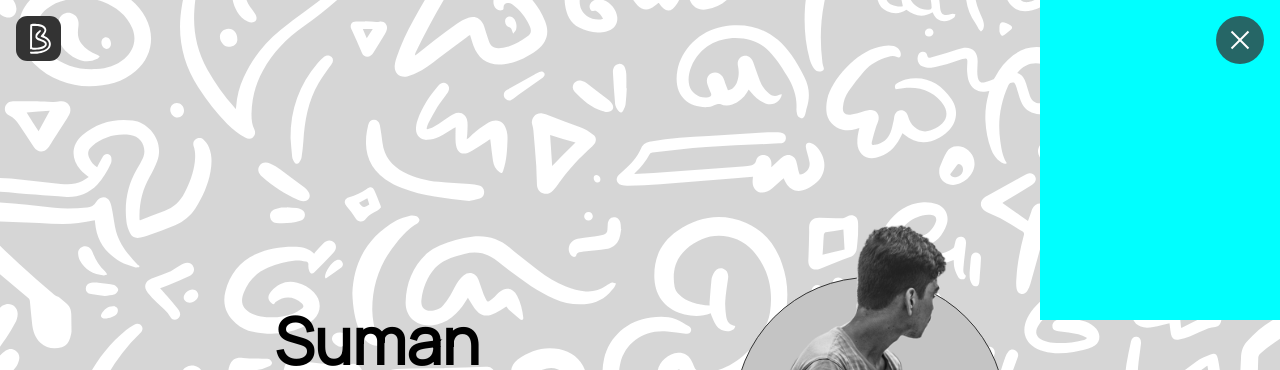
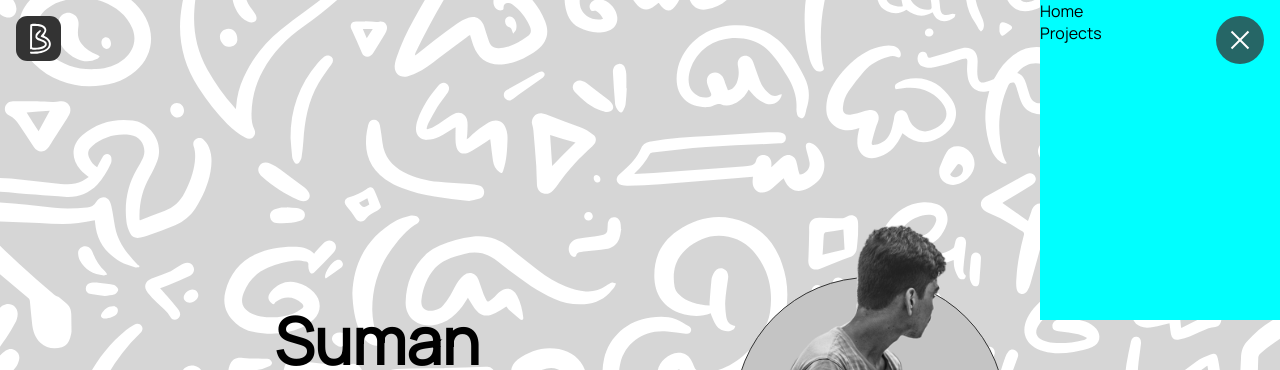
Before and after one commit to sumanbiswas7/portfolio-new, a Next.js app: page / in a window 1280 px wide. Both pictures are taken after a click on the element 1240 px from the left and 40 px from the top of the page. Shown: the top 370 px of the page. Built offline with nearby package versions, Linux system fonts and the light colour scheme.

Commit message:
feat: hashlinks

```diff
--- a/components/NavButton/NavButton.tsx
+++ b/components/NavButton/NavButton.tsx
@@ -1,5 +1,6 @@
 import styles from "./NavButton.module.scss";
 import { useState } from "react";
+import Link from "next/link";
 
 export function NavButton() {
   const [modal, setModal] = useState(false);
@@ -21,7 +22,16 @@ export function NavButton() {
           className={styles.bottom_line}
         ></span>
       </div>
-      {modal && <div className={styles.modal}></div>}
+      {modal && (
+        <div className={styles.modal}>
+          <Link href={"#home"}>
+            <p>Home</p>
+          </Link>
+          <Link href={"#projects"}>
+            <p>Projects</p>
+          </Link>
+        </div>
+      )}
     </>
   );
 }
--- a/components/Project/Footer.tsx
+++ b/components/Project/Footer.tsx
@@ -2,6 +2,7 @@ import styles from "./Footer.module.scss";
 import { FiChevronsDown } from "react-icons/fi";
 import { useRef } from "react";
 import useObserver from "../../hooks/useObserver";
+import Link from "next/link";
 
 interface Props {
   id: number;
@@ -42,8 +43,10 @@ export function Footer({ id, next }: Props) {
 
 function NextArrow() {
   return (
-    <svg className={styles.arrow} viewBox="0 0 65 39">
-      <path d="M36.8833 37.1532L63.1664 10.6812C63.7474 10.1008 64.2086 9.41024 64.5233 8.64942C64.838 7.88861 65 7.07256 65 6.24835C65 5.42415 64.838 4.6081 64.5233 3.84728C64.2086 3.08647 63.7474 2.39594 63.1664 1.81554C62.005 0.652695 60.4338 0 58.7962 0C57.1586 0 55.5874 0.652695 54.426 1.81554L32.4821 23.9172L10.5382 1.81554C9.37672 0.652695 7.8056 0 6.16795 0C4.53031 0 2.9592 0.652695 1.79776 1.81554C1.22325 2.39892 0.768715 3.09079 0.460236 3.85147C0.151749 4.61215 -0.00460815 5.42668 0.000106812 6.24835C-0.00460815 7.07003 0.151749 7.88456 0.460236 8.64524C0.768715 9.40592 1.22325 10.0978 1.79776 10.6812L28.0809 37.1532C28.6572 37.7384 29.3428 38.2029 30.0981 38.5198C30.8535 38.8368 31.6638 39 32.4821 39C33.3004 39 34.1106 38.8368 34.866 38.5198C35.6214 38.2029 36.307 37.7384 36.8833 37.1532Z" />
-    </svg>
+    <Link href={"#project-nutshell"}>
+      <svg className={styles.arrow} viewBox="0 0 65 39">
+        <path d="M36.8833 37.1532L63.1664 10.6812C63.7474 10.1008 64.2086 9.41024 64.5233 8.64942C64.838 7.88861 65 7.07256 65 6.24835C65 5.42415 64.838 4.6081 64.5233 3.84728C64.2086 3.08647 63.7474 2.39594 63.1664 1.81554C62.005 0.652695 60.4338 0 58.7962 0C57.1586 0 55.5874 0.652695 54.426 1.81554L32.4821 23.9172L10.5382 1.81554C9.37672 0.652695 7.8056 0 6.16795 0C4.53031 0 2.9592 0.652695 1.79776 1.81554C1.22325 2.39892 0.768715 3.09079 0.460236 3.85147C0.151749 4.61215 -0.00460815 5.42668 0.000106812 6.24835C-0.00460815 7.07003 0.151749 7.88456 0.460236 8.64524C0.768715 9.40592 1.22325 10.0978 1.79776 10.6812L28.0809 37.1532C28.6572 37.7384 29.3428 38.2029 30.0981 38.5198C30.8535 38.8368 31.6638 39 32.4821 39C33.3004 39 34.1106 38.8368 34.866 38.5198C35.6214 38.2029 36.307 37.7384 36.8833 37.1532Z" />
+      </svg>
+    </Link>
   );
 }
--- a/components/Project/Project.tsx
+++ b/components/Project/Project.tsx
@@ -35,7 +35,7 @@ export function Project({
   const [visible] = useObserver(spanRef);
 
   return (
-    <div className={styles.main}>
+    <div id="projects" className={styles.main}>
       <span
         ref={spanRef}
         id={`${visible ? styles.animate : styles.hide}`}
--- a/pages/index.tsx
+++ b/pages/index.tsx
@@ -20,7 +20,7 @@ export default function Home() {
         <link rel="icon" href="/favicon.ico" />
       </Head>
       <div className={styles.page_container}>
-        <main className={styles.main}>
+        <main id="home" className={styles.main}>
           <nav className={styles.nav_container}>
             <NextLink href="/">
               <Image
@@ -49,7 +49,6 @@ export default function Home() {
           </div>
         </main>
 
-        <footer className={styles.footer}></footer>
         <Project
           id={1}
           name="vivid"
```
